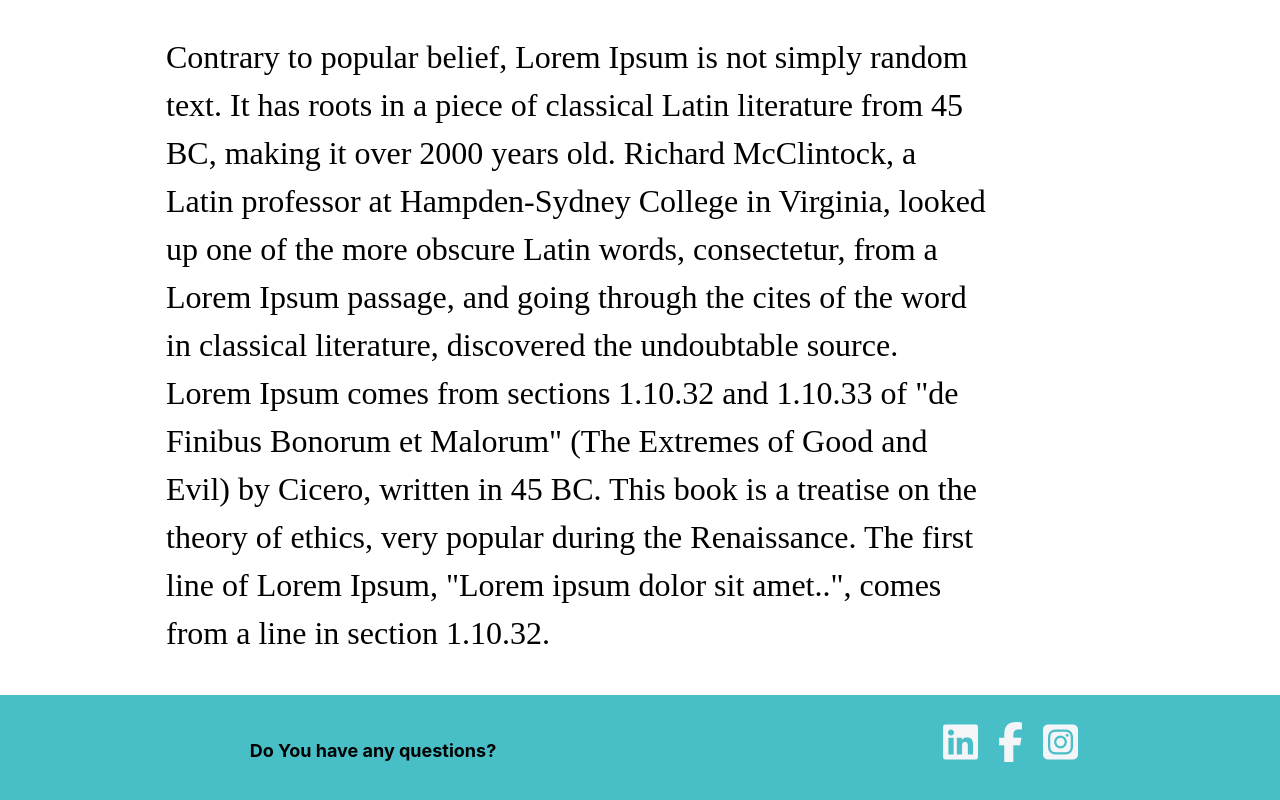
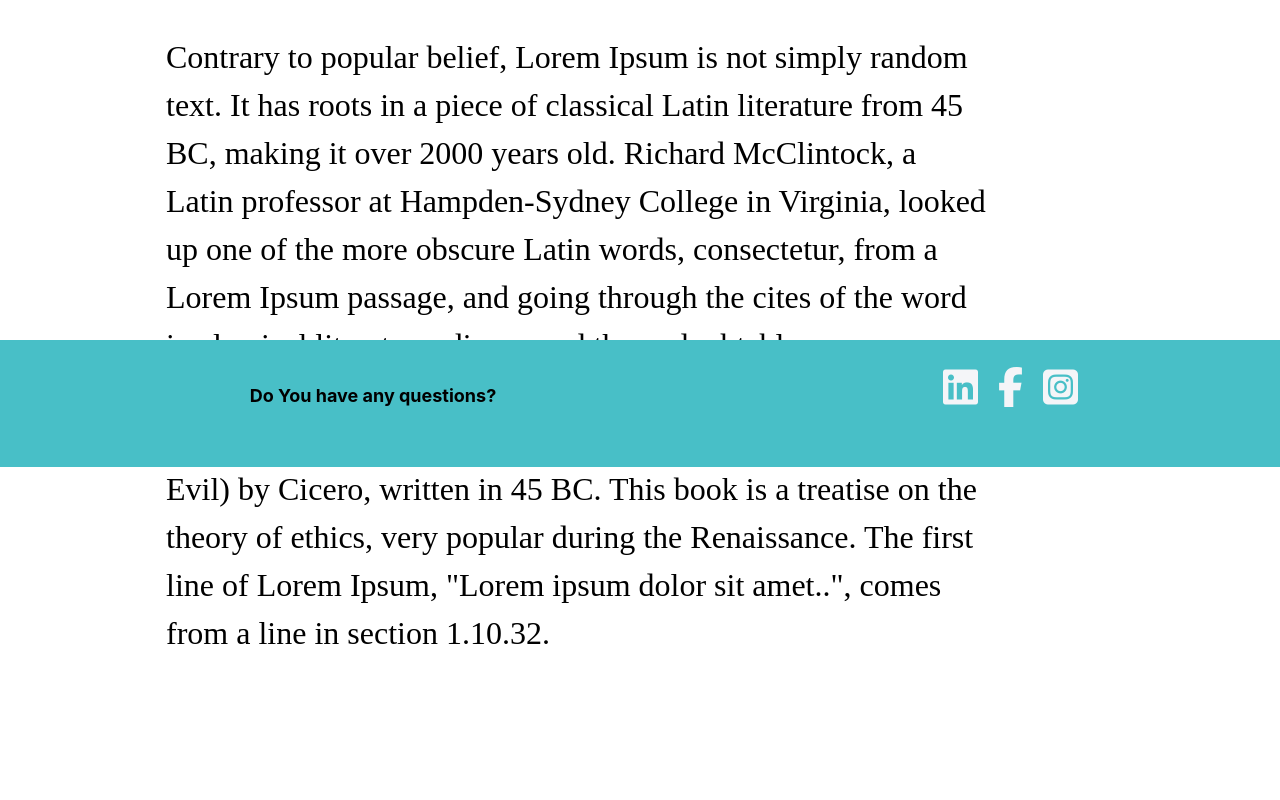
Before and after one commit to TomSabMGTfan/Spring-project-2024, a React (Vite) app in the folder SantaMonicaTechPioneersClient/: page / in a window 1280 px wide. Shown: the part 653-1453 px from the top of the page. After the commit the page ends 1348 px from the top, so only its background shows below. Built offline with nearby package versions, Linux system fonts and the light colour scheme; a web font is replaced by a local one.

Commit message:
Footer update

```diff
--- a/SantaMonicaTechPioneersClient/src/components/css/Footer.css
+++ b/SantaMonicaTechPioneersClient/src/components/css/Footer.css
@@ -3,6 +3,10 @@
 }
 .footer{
   background-color: #48BFC7;
+  position: absolute;
+  right: 0;
+  left: 0;
+  bottom: -40vh;
 }
 .sb__footer-links{
   display: flex;
```
